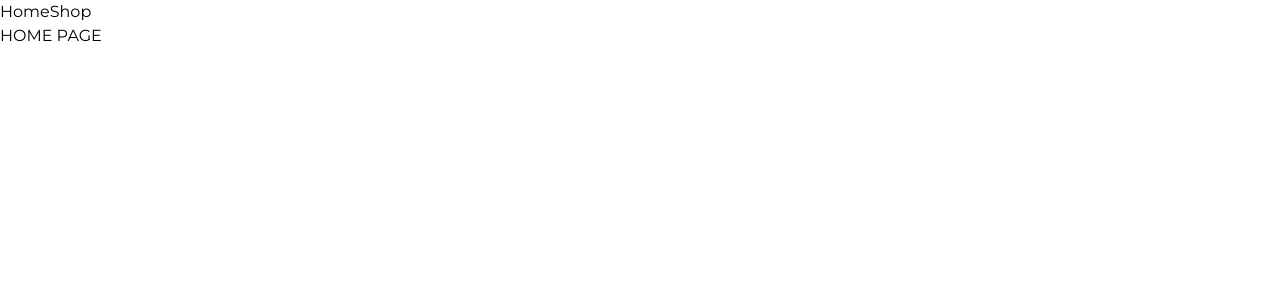
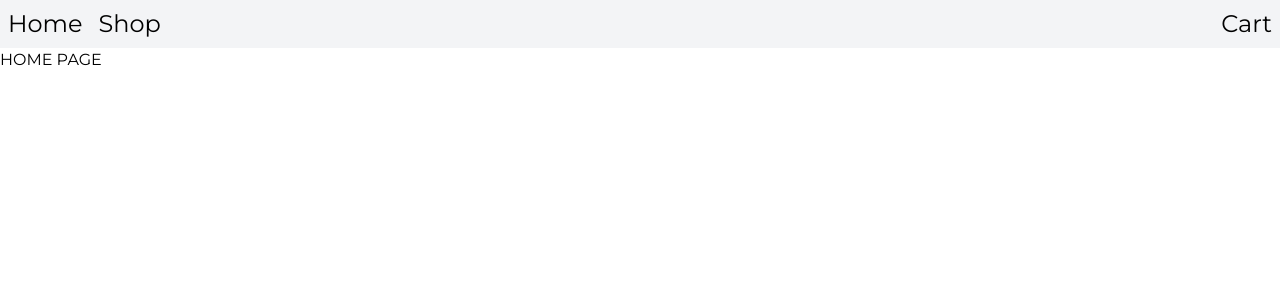
Before and after one commit to LydosSky/odin-shopping-cart, a React (Vite) app: page / in a window 1280 px wide. Shown: the top 300 px of the page. Built offline with nearby package versions, Linux system fonts and the light colour scheme.

Commit message:
fix: kind of finished navigation bar

```diff
--- a/src/components/Navbar.jsx
+++ b/src/components/Navbar.jsx
@@ -1,12 +1,16 @@
 import { Link } from 'react-router-dom';
 
-export default function Navbar({ state }) {
-    console.log(state);
+export default function Navbar() {
     return (
         <>
-            <nav className="">
-                <Link to="/">Home</Link>
-                <Link to="shop">Shop</Link>
+            <nav className="text-2xl flex items-center justify-between p-2 bg-gray-100">
+                <div className="flex gap-4">
+                    <Link to="/">Home</Link>
+                    <Link to="shop">Shop</Link>
+                </div>
+                <div className="flex justify-center items-center">
+                    <Link to="checkout">Cart</Link>
+                </div>
             </nav>
         </>
     );
--- a/src/routes.jsx
+++ b/src/routes.jsx
@@ -1,6 +1,7 @@
 import Home from './pages/Home';
 import Shop from './pages/Shop';
 import NotFound from './pages/NotFound';
+import Checkout from './pages/Checkout';
 import App from './App';
 
 export default [
@@ -13,6 +14,7 @@ export default [
                 element: <Home />,
             },
             { path: '/shop', element: <Shop /> },
+            { path: '/checkout', element: <Checkout /> },
         ],
     },
 ];
```
